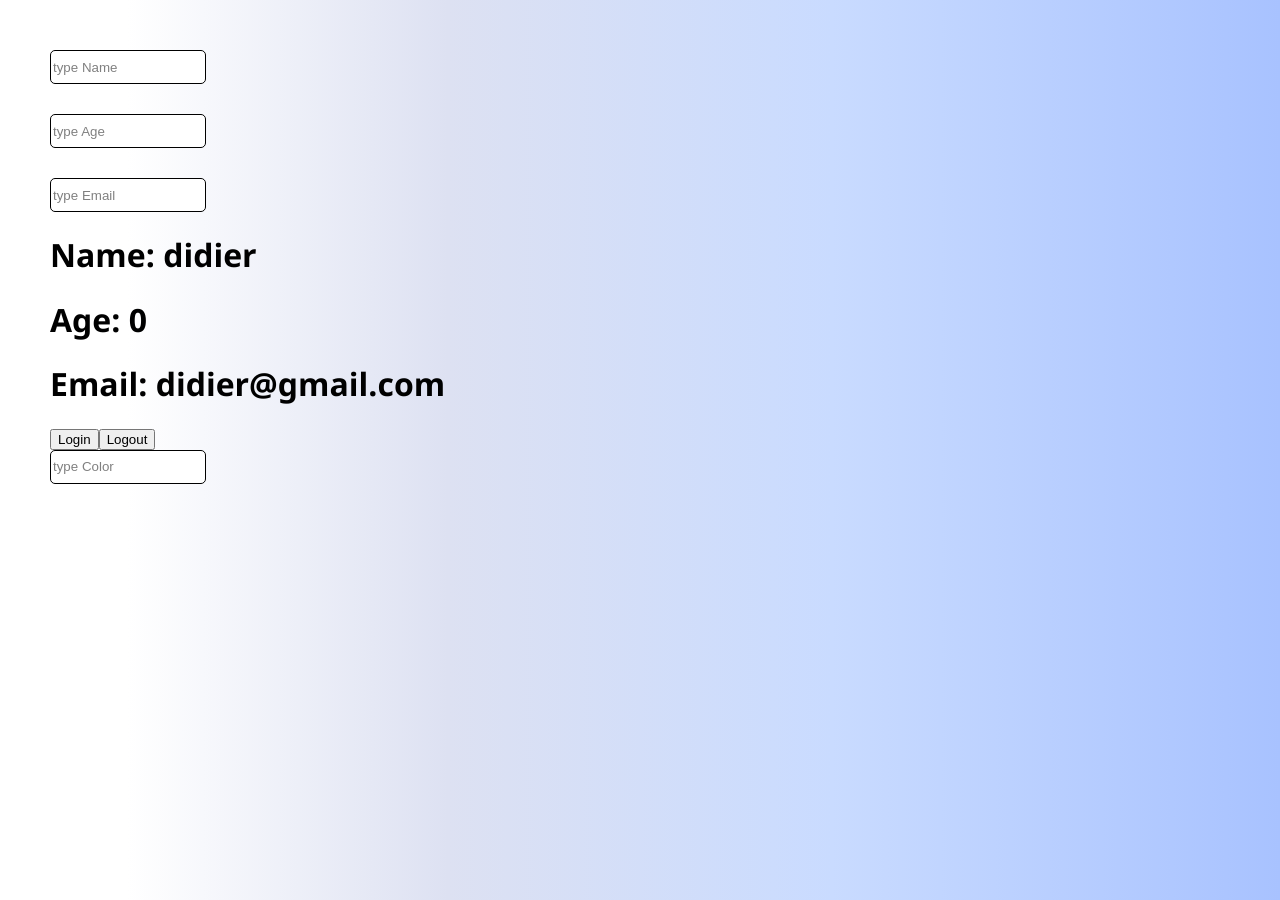
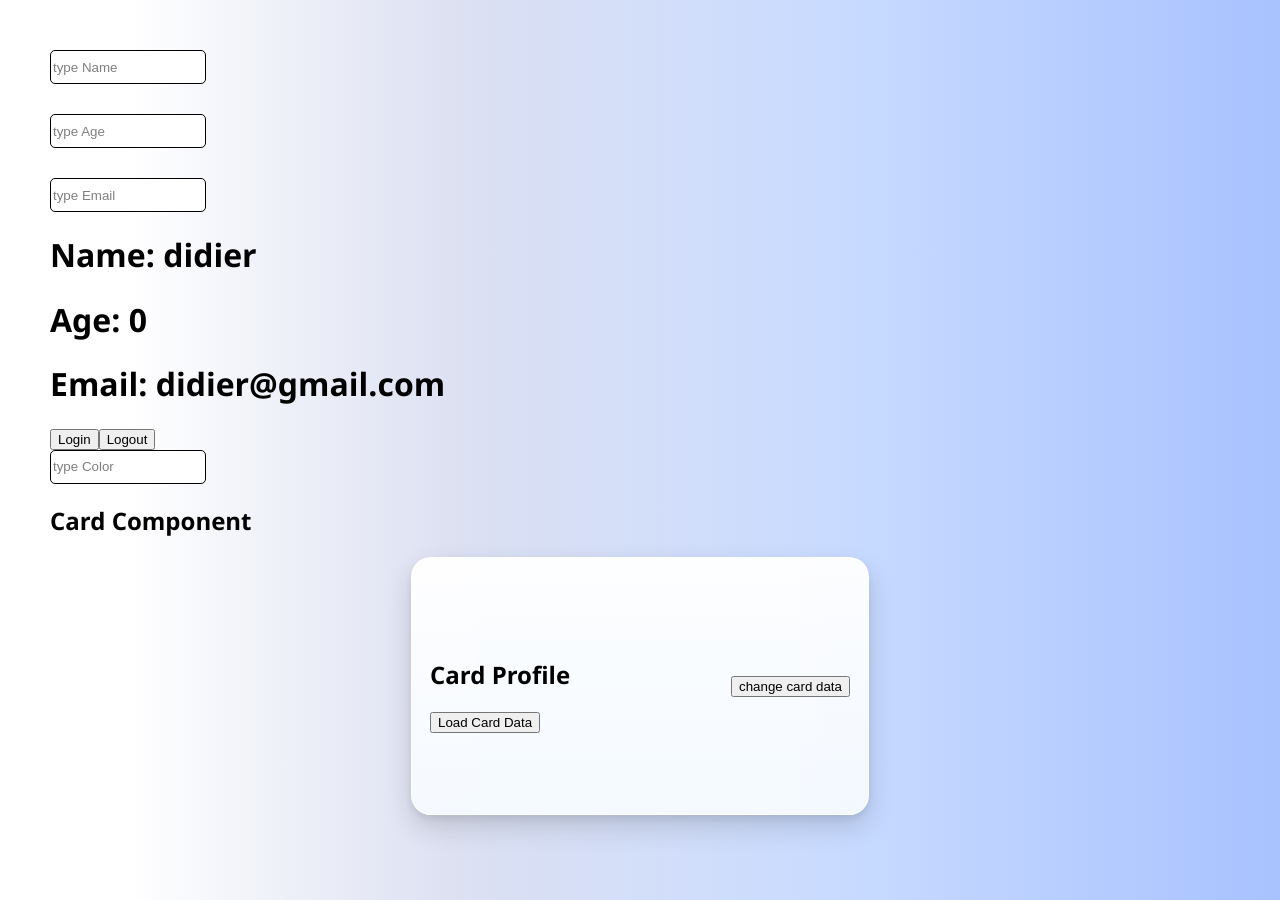
Before and after one commit to didier-bazayesu/ridux_learning, a React (Vite) app: page / in a window 1280 px wide. Built offline with nearby package versions, Linux system fonts and the light colour scheme.

Commit message:
feat:rendering all components

```diff
--- a/src/App.jsx
+++ b/src/App.jsx
@@ -2,6 +2,9 @@ import React from 'react'
 import Profile from './components/Profile'
 import Login from './components/Login'
 import ChangeColor from './components/ChangeColor'
+import Card from './components/Card'
+import CardProfile from './components/CardProfile'
+import ChangeCardData from './components/ChangeCardData'
 
 function App() {
   return (
@@ -9,6 +12,19 @@ function App() {
       <Profile />
       <Login />
       <ChangeColor/>
+
+      <h2>Card Component</h2>
+      <div className='card-container'>
+        <Card>
+          <div className='card-content'>
+            <div className='handle-flex-row'>
+              <CardProfile />
+              <ChangeCardData/>
+            </div>
+          </div>
+        </Card>
+      </div>
+
     </div>
   )
 }
```
